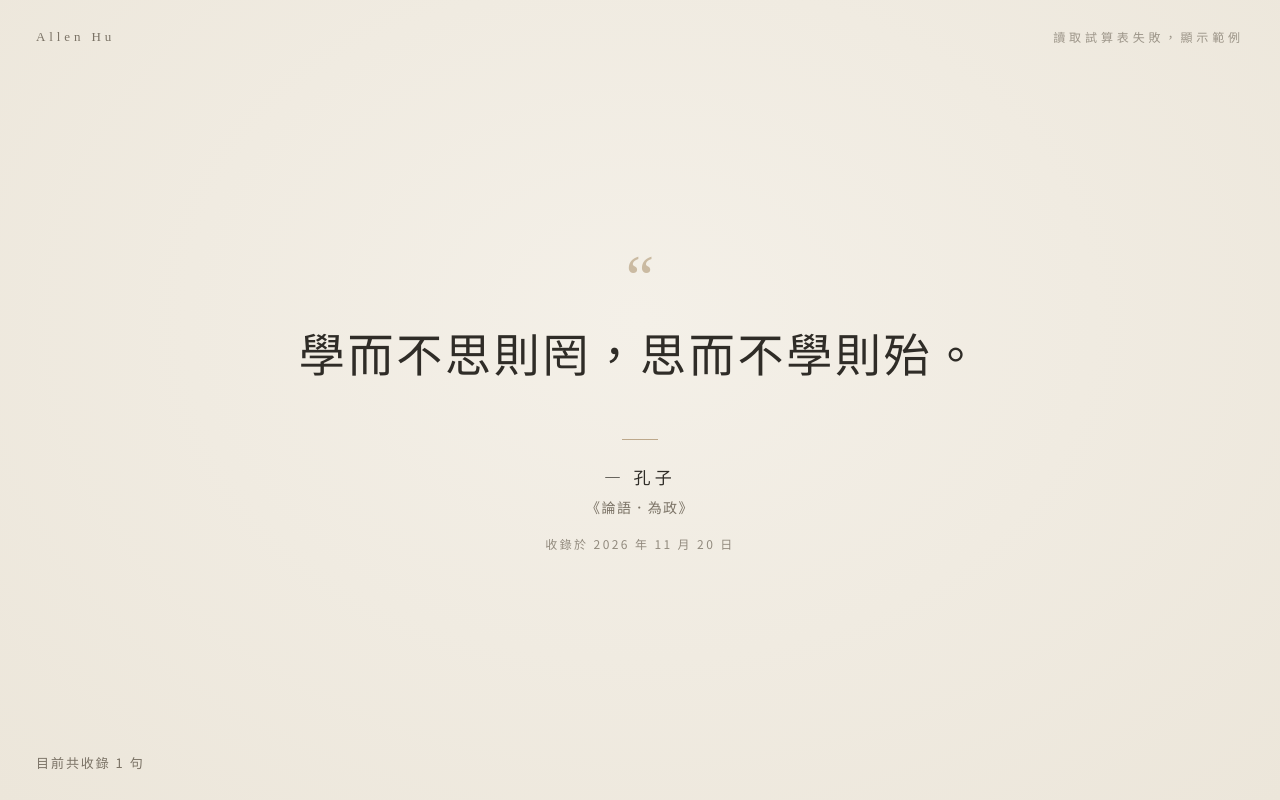
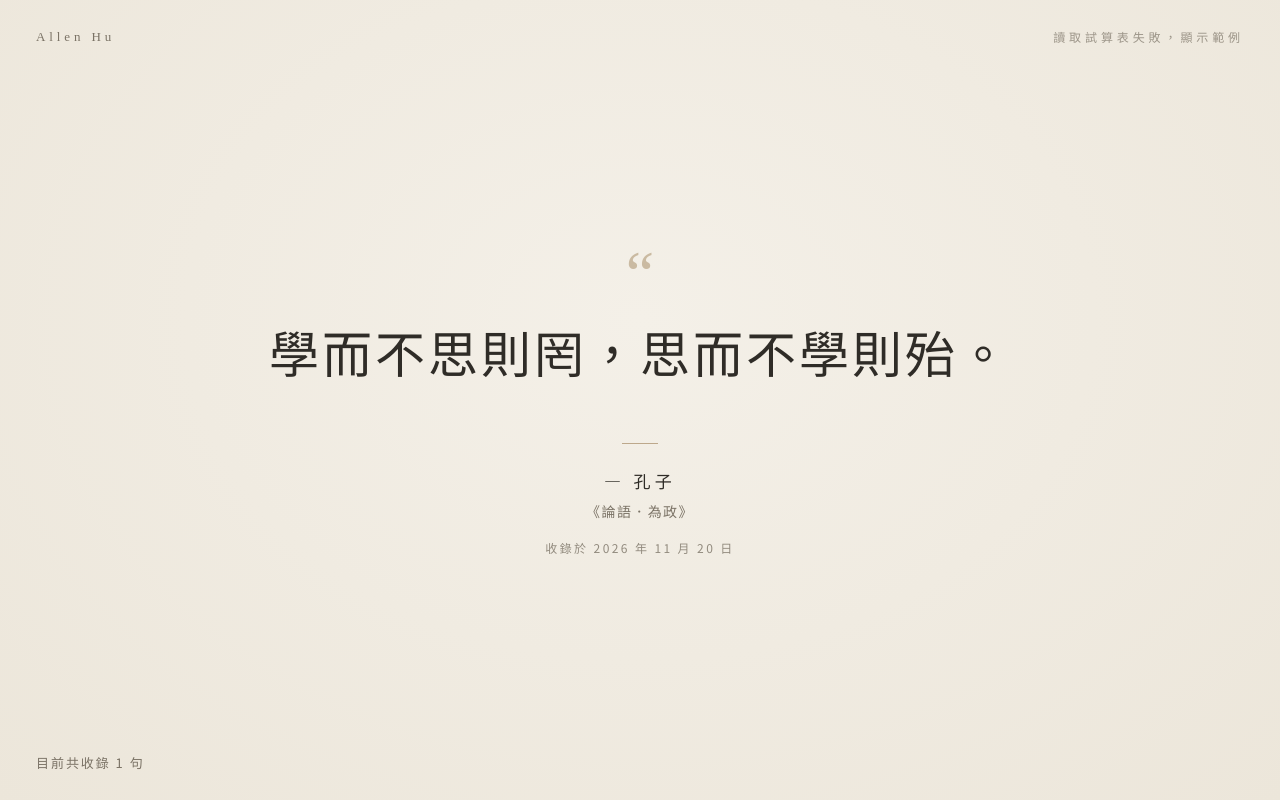
Before and after one commit to Hu-5A8/have-fun, a plain HTML site: page apps/quotes-2026.html in a window 1280 px wide. Drawn offline with Linux system fonts and the light colour scheme; no server answers.

Commit message:
Update quotes-2026.html

```diff
--- a/apps/quotes-2026.html
+++ b/apps/quotes-2026.html
@@ -88,7 +88,7 @@
   .quote {
     font-family: "Noto Serif TC", serif;
     font-weight: 400;
-    font-size: clamp(28px, 4.2vw, 46px);
+    font-size: clamp(28px, 4.2vw, 50px);
     line-height: 1.85;
     letter-spacing: .06em;
     text-wrap: balance;
```
